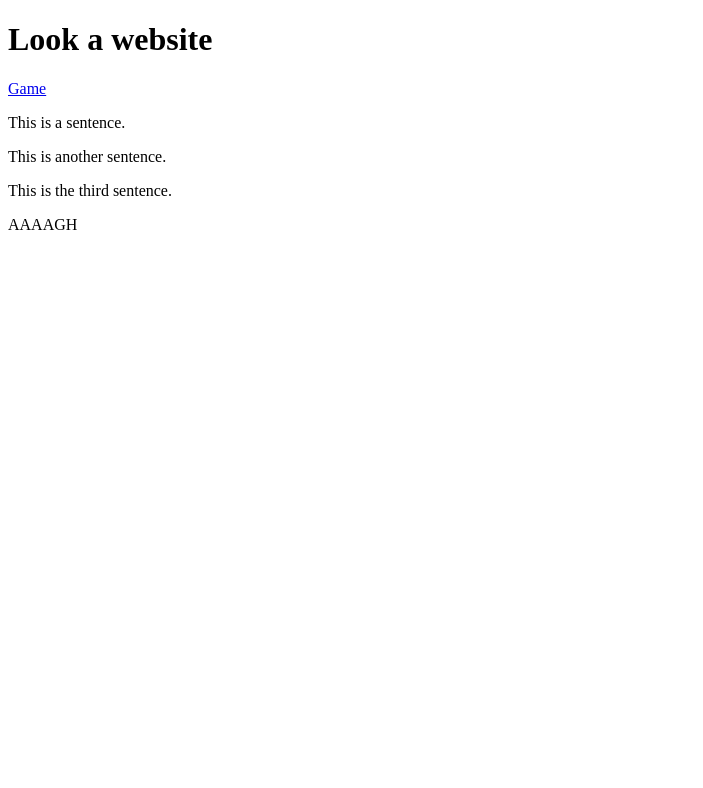
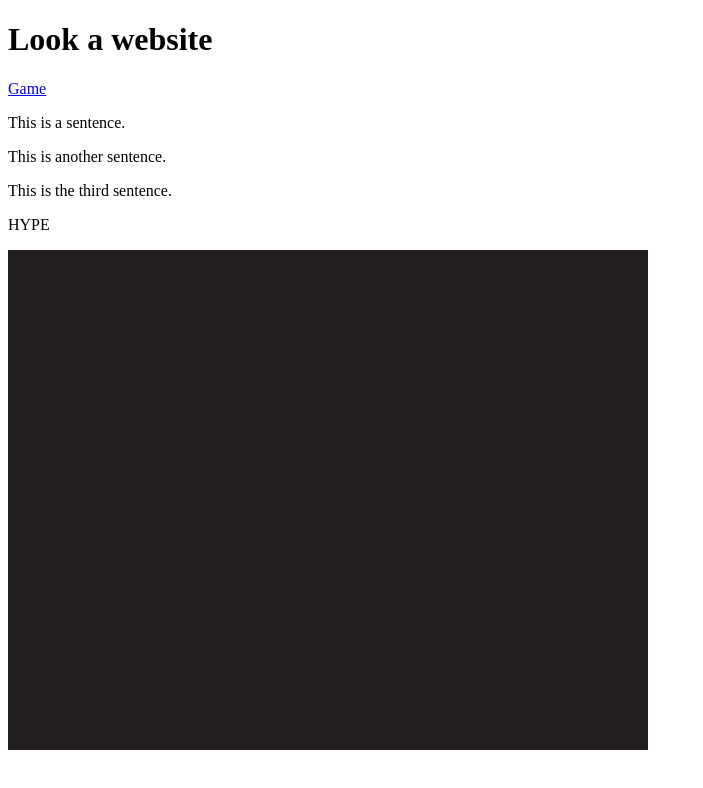
Before and after one commit to Juno64/Juno64.github.io, a plain HTML site: page index.html in a window 1280 px wide. Shown: the whole page, without its empty margins (0-703 px from the left). Drawn offline with Linux system fonts and the light colour scheme.

Commit message:
worko?
okrow

```diff
--- a/index.html
+++ b/index.html
@@ -9,8 +9,7 @@
     <p>This is a sentence.</p>
     <p>This is another sentence.</p>
     <p>This is the third sentence.</p>
-    <p>AAAAGH</p>
-    <!--<iframe frameborder="0" src="https://itch.io/embed-upload/595557?color=333333" allowfullscreen="" width="640" height="500"></iframe>
-    -->
+    <p>HYPE</p>
+    <iframe frameborder="0" src="WebGL Game/game.html" allowfullscreen="" width="640" height="500"></iframe>
   </body>
 </html>
```
